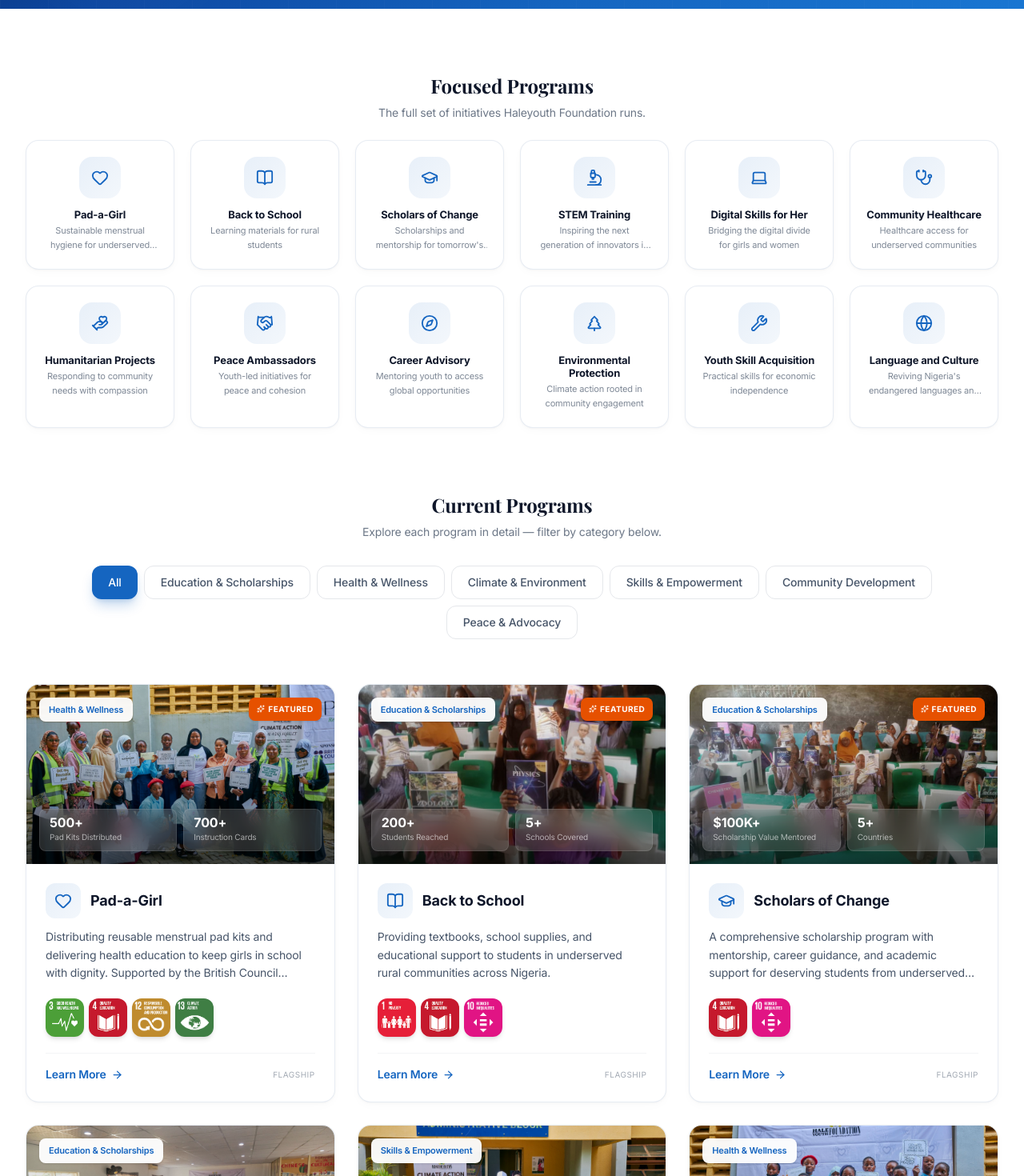
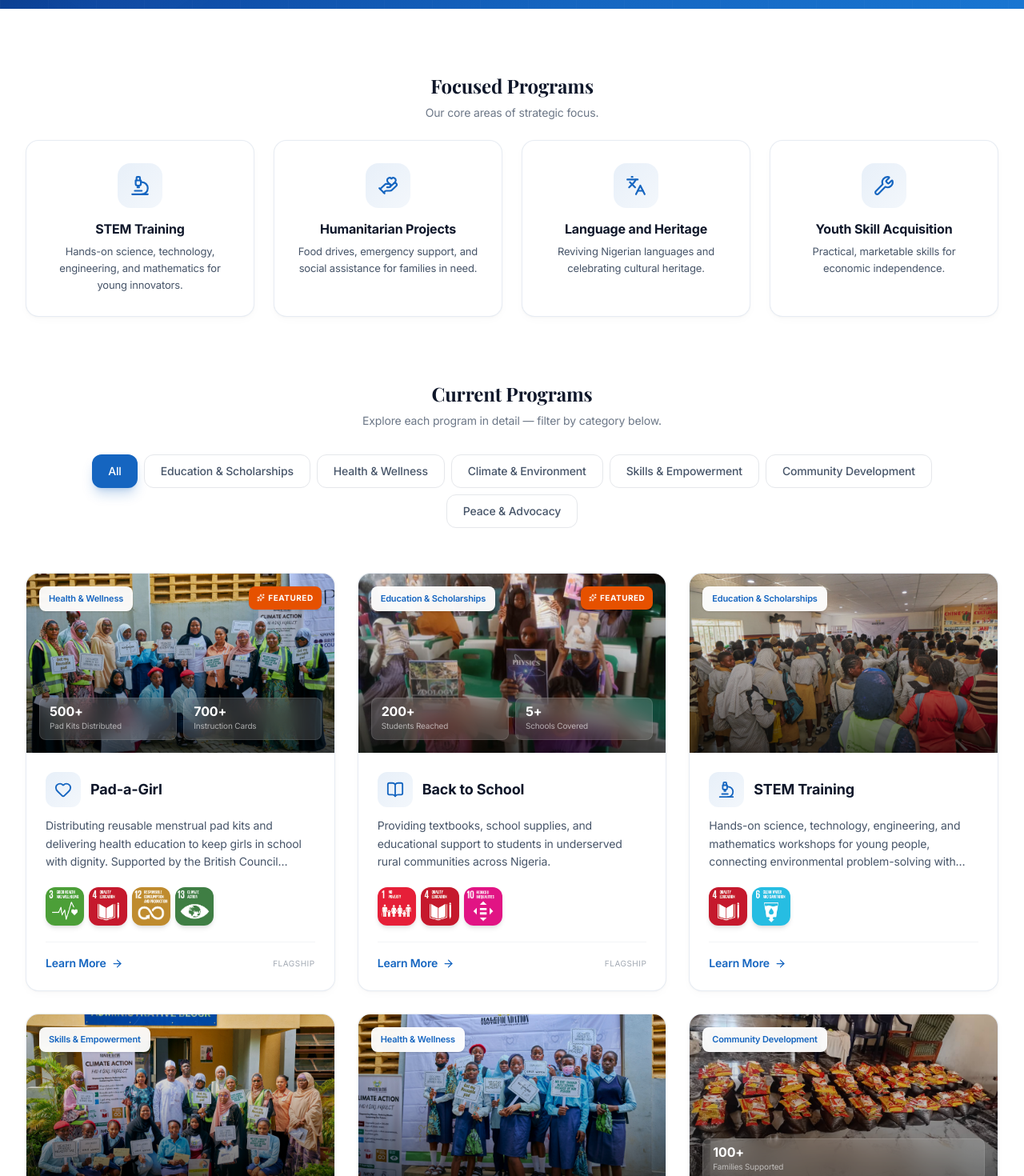
Before and after one commit to haleyouth/haleyouthfoundation, a Next.js app: page /programs in a window 1280 px wide. Shown: the part 380-1850 px from the top of the page at 80% size. Built offline with nearby package versions, Linux system fonts and the light colour scheme; a web font is replaced by a local one.

Commit message:
feat: Standalone Focused Programs (4 priorities, no images); merge Scholars of Change into Career & Mentorship; update Footer/Donate refs

```diff
--- a/src/app/get-involved/donate/page.tsx
+++ b/src/app/get-involved/donate/page.tsx
@@ -33,8 +33,8 @@ const domAccounts = [
 ];
 
 const programs = [
-  "General Fund", "Pad-a-Girl", "Back to School", "Scholars of Change",
-  "STEM Camp", "Digital Skills", "Humanitarian Projects", "Community Healthcare",
+  "General Fund", "Pad-a-Girl", "Back to School", "Career & Mentorship",
+  "STEM Training", "Digital Skills", "Humanitarian Projects", "Community Healthcare",
 ];
 
 function CopyButton({ text }: { text: string }) {
--- a/src/app/programs/page.tsx
+++ b/src/app/programs/page.tsx
@@ -4,7 +4,7 @@ import { useState } from "react";
 import Image from "next/image";
 import Link from "next/link";
 import { motion, AnimatePresence } from "framer-motion";
-import { ArrowRight, Heart, BookOpen, GraduationCap, Microscope, Laptop, Stethoscope, HandHeart, Handshake, Compass, TreePine, Wrench, Globe, Sparkles } from "lucide-react";
+import { ArrowRight, Heart, BookOpen, GraduationCap, Microscope, Laptop, Stethoscope, HandHeart, Handshake, Compass, TreePine, Wrench, Globe, Languages, Sparkles } from "lucide-react";
 import PageHeader from "@/components/ui/PageHeader";
 import { PROGRAMS, PROGRAM_CATEGORIES } from "@/lib/constants";
 import { SDGBadge } from "@/components/ui/SDGIcons";
@@ -12,6 +12,13 @@ import { SDGBadge } from "@/components/ui/SDGIcons";
 const iconMap: Record<string, React.ComponentType<{ size?: number; className?: string }>> = {
   Heart, BookOpen, GraduationCap, Microscope, Laptop, Stethoscope, HandHeart, Handshake, Compass, TreePine, Wrench, Globe,
 };
+
+const FOCUSED_PROGRAMS: { title: string; tagline: string; Icon: React.ComponentType<{ size?: number; className?: string }> }[] = [
+  { title: "STEM Training", tagline: "Hands-on science, technology, engineering, and mathematics for young innovators.", Icon: Microscope },
+  { title: "Humanitarian Projects", tagline: "Food drives, emergency support, and social assistance for families in need.", Icon: HandHeart },
+  { title: "Language and Heritage", tagline: "Reviving Nigerian languages and celebrating cultural heritage.", Icon: Languages },
+  { title: "Youth Skill Acquisition", tagline: "Practical, marketable skills for economic independence.", Icon: Wrench },
+];
 
 export default function ProgramsPage() {
   const [activeCategory, setActiveCategory] = useState("All");
@@ -23,38 +30,34 @@ export default function ProgramsPage() {
 
       <section className="py-12 sm:py-20 bg-bg-primary">
         <div className="max-w-7xl mx-auto px-4 sm:px-6 lg:px-8">
-          {/* Focused Programs strip - all 12 compact cards with lightning */}
+          {/* Focused Programs - standalone strategic priorities */}
           <div className="text-center mb-6">
             <h2 className="text-xl sm:text-2xl font-bold text-text-primary" style={{ fontFamily: "var(--font-playfair)" }}>
               Focused Programs
             </h2>
-            <p className="text-text-secondary/80 text-sm mt-2">The full set of initiatives Haleyouth Foundation runs.</p>
+            <p className="text-text-secondary/80 text-sm mt-2">Our core areas of strategic focus.</p>
           </div>
-          <div className="grid grid-cols-2 sm:grid-cols-3 lg:grid-cols-6 gap-4 sm:gap-5 mb-14 sm:mb-20">
-            {PROGRAMS.map((program, i) => {
-              const Icon = iconMap[program.icon] || Heart;
+          <div className="grid sm:grid-cols-2 lg:grid-cols-4 gap-5 sm:gap-6 mb-14 sm:mb-20">
+            {FOCUSED_PROGRAMS.map((item, i) => {
+              const Icon = item.Icon;
               return (
                 <motion.div
-                  key={program.slug}
-                  initial={{ opacity: 0, y: 25, scale: 0.95 }}
-                  animate={{ opacity: 1, y: 0, scale: 1 }}
-                  transition={{ duration: 0.45, delay: i * 0.05 }}
+                  key={item.title}
+                  initial={{ opacity: 0, y: 25 }}
+                  animate={{ opacity: 1, y: 0 }}
+                  transition={{ duration: 0.5, delay: i * 0.08 }}
                 >
-                  <Link
-                    href={`/programs/${program.slug}`}
-                    title={program.title}
-                    className="group block card-premium card-lightning p-5 text-center h-full"
-                  >
-                    <div className="w-[52px] h-[52px] rounded-2xl bg-gradient-to-br from-primary/10 to-primary/5 flex items-center justify-center mx-auto mb-3 group-hover:scale-110 group-hover:from-primary/20 group-hover:to-primary/10 transition-all duration-500">
-                      <Icon size={22} className="text-primary" />
+                  <div className="card-premium card-lightning p-7 text-center h-full">
+                    <div className="w-14 h-14 rounded-2xl bg-gradient-to-br from-primary/10 to-primary/5 flex items-center justify-center mx-auto mb-4 transition-all duration-500">
+                      <Icon size={26} className="text-primary" />
                     </div>
-                    <h3 className="text-[13px] font-bold text-text-primary group-hover:text-primary transition-colors duration-300 mb-1 leading-tight">
-                      {program.title}
+                    <h3 className="text-base font-bold text-text-primary mb-2 leading-tight">
+                      {item.title}
                     </h3>
-                    <p className="text-[11px] text-text-secondary/70 line-clamp-2 leading-relaxed">
-                      {program.tagline}
+                    <p className="text-text-secondary text-[13px] leading-relaxed">
+                      {item.tagline}
                     </p>
-                  </Link>
+                  </div>
                 </motion.div>
               );
             })}
--- a/src/components/home/ProgramsShowcase.tsx
+++ b/src/components/home/ProgramsShowcase.tsx
@@ -5,7 +5,7 @@ import Link from "next/link";
 import { motion } from "framer-motion";
 import { useScrollAnimation } from "@/hooks/useScrollAnimation";
 import { useCountUp } from "@/hooks/useCountUp";
-import { ArrowRight, Heart, BookOpen, GraduationCap, Microscope, Laptop, Stethoscope, HandHeart, Handshake, Compass, TreePine, Wrench, Globe } from "lucide-react";
+import { ArrowRight, Heart, BookOpen, GraduationCap, Microscope, Laptop, Stethoscope, HandHeart, Handshake, Compass, TreePine, Wrench, Globe, Languages } from "lucide-react";
 import { PROGRAMS } from "@/lib/constants";
 
 const iconMap: Record<string, React.ComponentType<{ size?: number; className?: string }>> = {
@@ -22,13 +22,16 @@ function AnimatedStat({ value, inView }: { value: string; inView: boolean }) {
   return <><span className="counter-number">{count}</span>{suffix}</>;
 }
 
+const FOCUSED_PROGRAMS: { title: string; tagline: string; Icon: React.ComponentType<{ size?: number; className?: string }> }[] = [
+  { title: "STEM Training", tagline: "Hands-on science, technology, engineering, and mathematics for young innovators.", Icon: Microscope },
+  { title: "Humanitarian Projects", tagline: "Food drives, emergency support, and social assistance for families in need.", Icon: HandHeart },
+  { title: "Language and Heritage", tagline: "Reviving Nigerian languages and celebrating cultural heritage.", Icon: Languages },
+  { title: "Youth Skill Acquisition", tagline: "Practical, marketable skills for economic independence.", Icon: Wrench },
+];
+
 export default function ProgramsShowcase() {
   const { ref, inView } = useScrollAnimation();
   const featured = PROGRAMS.filter((p) => p.featured);
-  const focusedSlugs = ["stem-training", "humanitarian-projects", "language-and-culture", "youth-skill-acquisition"];
-  const focused = focusedSlugs
-    .map((slug) => PROGRAMS.find((p) => p.slug === slug))
-    .filter((p): p is (typeof PROGRAMS)[number] => Boolean(p));
 
   return (
     <section ref={ref} className="py-16 sm:py-28 lg:py-36 section-gradient-light relative overflow-hidden">
@@ -59,52 +62,32 @@ export default function ProgramsShowcase() {
           </p>
         </motion.div>
 
-        {/* Focused Programs - 4 detailed cards */}
+        {/* Focused Programs - standalone strategic priorities */}
         <div className="text-center mb-8">
           <h3 className="text-sm font-semibold uppercase tracking-[0.18em] text-primary">Focused Programs</h3>
-          <p className="text-text-secondary/80 text-sm mt-2">Four priority initiatives shaping our current impact.</p>
+          <p className="text-text-secondary/80 text-sm mt-2">Our core areas of strategic focus.</p>
         </div>
         <div className="grid sm:grid-cols-2 lg:grid-cols-4 gap-5 sm:gap-6 mb-12">
-          {focused.map((program, i) => {
-            const Icon = iconMap[program.icon] || Heart;
+          {FOCUSED_PROGRAMS.map((item, i) => {
+            const Icon = item.Icon;
             return (
               <motion.div
-                key={program.slug}
+                key={item.title}
                 initial={{ opacity: 0, y: 30 }}
                 animate={inView ? { opacity: 1, y: 0 } : {}}
                 transition={{ duration: 0.6, delay: 0.1 + i * 0.1 }}
               >
-                <Link
-                  href={`/programs/${program.slug}`}
-                  className="group block card-premium card-lightning overflow-hidden h-full"
-                >
-                  <div className="relative h-40 overflow-hidden">
-                    <Image
-                      src={program.image}
-                      alt={program.title}
-                      fill
-                      className="object-cover group-hover:scale-110 transition-transform duration-[800ms] ease-out"
-                      sizes="(max-width: 768px) 100vw, 25vw"
-                    />
-                    <div className="absolute inset-0 bg-gradient-to-t from-black/70 via-black/20 to-transparent" />
-                    <span className="absolute top-3 left-3 px-2.5 py-1 bg-white/95 backdrop-blur-sm text-[10px] font-semibold text-primary rounded-md shadow-sm">
-                      {program.category}
-                    </span>
+                <div className="card-premium card-lightning p-7 text-center h-full">
+                  <div className="w-14 h-14 rounded-2xl bg-gradient-to-br from-primary/10 to-primary/5 flex items-center justify-center mx-auto mb-4 transition-all duration-500">
+                    <Icon size={26} className="text-primary" />
                   </div>
-                  <div className="p-5">
-                    <div className="flex items-center gap-3 mb-2">
-                      <div className="w-9 h-9 rounded-lg bg-gradient-to-br from-primary/10 to-primary/5 flex items-center justify-center shrink-0 group-hover:from-primary/20 group-hover:to-primary/10 transition-all duration-300">
-                        <Icon size={18} className="text-primary" />
-                      </div>
-                      <h3 className="text-base font-bold text-text-primary group-hover:text-primary transition-colors duration-300 leading-tight">
-                        {program.title}
-                      </h3>
-                    </div>
-                    <p className="text-text-secondary text-[13px] leading-relaxed line-clamp-2">
-                      {program.tagline}
-                    </p>
-                  </div>
-                </Link>
+                  <h3 className="text-base font-bold text-text-primary mb-2 leading-tight">
+                    {item.title}
+                  </h3>
+                  <p className="text-text-secondary text-[13px] leading-relaxed">
+                    {item.tagline}
+                  </p>
+                </div>
               </motion.div>
             );
           })}
--- a/src/components/layout/Footer.tsx
+++ b/src/components/layout/Footer.tsx
@@ -7,10 +7,10 @@ import { SITE_CONFIG } from "@/lib/constants";
 const programLinks = [
   { label: "Pad-a-Girl", href: "/programs/pad-a-girl" },
   { label: "Back to School", href: "/programs/back-to-school" },
-  { label: "Scholars of Change", href: "/programs/scholars-of-change" },
-  { label: "STEM Camp", href: "/programs/stem-camp" },
+  { label: "STEM Training", href: "/programs/stem-training" },
   { label: "Digital Skills", href: "/programs/digital-skills" },
-  { label: "Career Advisory", href: "/programs/career-advisory" },
+  { label: "Career & Mentorship", href: "/programs/career-and-mentorship" },
+  { label: "Language and Culture", href: "/programs/language-and-culture" },
 ];
 
 const quickLinks = [
--- a/src/lib/constants.ts
+++ b/src/lib/constants.ts
@@ -110,22 +110,6 @@ export const PROGRAMS = [
     image: "/images/events/Back2School.jpg",
   },
   {
-    slug: "scholars-of-change",
-    title: "Scholars of Change",
-    tagline: "Scholarships and mentorship for tomorrow's leaders",
-    description:
-      "A comprehensive scholarship program with mentorship, career guidance, and academic support for deserving students from underserved backgrounds.",
-    icon: "GraduationCap",
-    category: "Education & Scholarships",
-    featured: true,
-    sdgs: [4, 10],
-    stats: [
-      { label: "Scholarship Value Mentored", value: "$100K+" },
-      { label: "Countries", value: "5+" },
-    ],
-    image: "/images/events/Back2School2.jpg",
-  },
-  {
     slug: "stem-training",
     title: "STEM Training",
     tagline: "Inspiring the next generation of innovators in STEM",
@@ -182,14 +166,19 @@ export const PROGRAMS = [
     image: "/images/events/UNGA80_b.jpg",
   },
   {
-    slug: "career-advisory",
-    title: "Career Advisory",
-    tagline: "Mentoring youth to access global opportunities",
+    slug: "career-and-mentorship",
+    title: "Career & Mentorship",
+    tagline: "Scholarships, mentorship, and global career pathways",
     description:
-      "Mentoring graduate students to access scholarships and career opportunities worldwide — with a cumulative worth of over $100,000 across France, Germany, UK, and Malaysia.",
-    icon: "Compass",
-    category: "Skills & Empowerment",
-    sdgs: [4, 8],
+      "Mentoring students and graduates to access scholarships and career opportunities worldwide — with a cumulative worth of over $100,000 across France, Germany, UK, and Malaysia. Includes academic support and career guidance for deserving students from underserved backgrounds.",
+    icon: "GraduationCap",
+    category: "Education & Scholarships",
+    featured: true,
+    sdgs: [4, 8, 10],
+    stats: [
+      { label: "Scholarship Value Mentored", value: "$100K+" },
+      { label: "Countries", value: "5+" },
+    ],
     image: "/images/events/Unga80_c.jpg",
   },
   {
```
